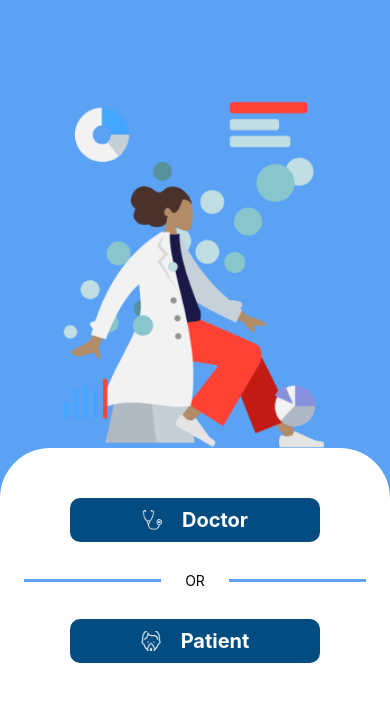
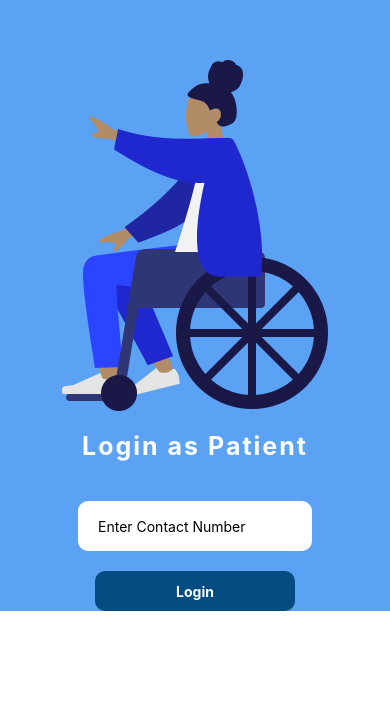
Before and after one commit to swaaz/Healthque, a React Native app: screen / in a window 390 px wide. Shown: the top 702 px of the page. Built offline with nearby package versions, Linux system fonts and the light colour scheme.

Commit message:
added patient and doctor pages

```diff
--- a/App.js
+++ b/App.js
@@ -1,12 +1,14 @@
 import { StatusBar } from 'expo-status-bar';
 import React from 'react';
 import { StyleSheet, Text, View } from 'react-native';
+import DoctorInitial from './screens/DoctorInitial';
 import LandingOption from './screens/LandingOption';
 import LandingPage from './screens/LandingPage';
+import PatientInitial from './screens/PatientInitial';
 
 export default function App() {
   return (
-    <LandingOption />
+    <PatientInitial />
   );
 }
 
--- /dev/null
+++ b/screens/DoctorInitial.jsx
@@ -0,0 +1,72 @@
+import React from 'react'
+import { Image, SafeAreaView, StyleSheet, Text, TextInput, TouchableOpacity, View } from 'react-native'
+
+const DoctorInitial = () => {
+    return (
+        <SafeAreaView>
+            <View style={styles.container}>
+                <Image
+                    source={require('../assets/vectors//doctor.png')}
+                    style={styles.doctor}
+                />
+                <View style={styles.form}>
+                    <Text style={styles.title}>Login as Doctor</Text>
+                    <TextInput  style={styles.input} placeholder={'Enter Contact Number'} />
+                    <TouchableOpacity style={styles.button}>
+                        <Text style={styles.submit}>Login</Text>
+                    </TouchableOpacity>
+                </View>
+            </View>
+        </SafeAreaView>
+    )
+}
+
+export default DoctorInitial;
+
+const styles = StyleSheet.create({
+    container : {
+        width: '100%',
+        height: '100%',
+        backgroundColor : '#5BA2F4',
+        alignItems : 'center',
+        justifyContent : 'space-around'
+    },
+    doctor : {
+        marginTop : 40
+    },
+    form : {
+        width: '100%',
+        alignItems : 'center',
+        justifyContent : 'space-evenly'
+    },
+    title : {
+        fontSize : 25,
+        color: 'white',
+        fontWeight : 'bold',
+        letterSpacing : 2,
+        marginVertical : 20
+    },
+    input : {
+        width: '60%',
+        backgroundColor : 'white',
+        height: 50,
+        borderRadius : 10,
+        paddingHorizontal : 20,
+        marginVertical : 20
+    },
+    button : {
+        width: 200,
+        backgroundColor : '#034C81',
+        alignItems : 'center',
+        justifyContent : 'center',
+        height: 40,
+        borderRadius : 10,
+
+    },
+    submit  :{
+        color: 'white',
+        fontWeight : 'bold'
+    }
+
+
+})
--- /dev/null
+++ b/screens/PatientInitial.jsx
@@ -0,0 +1,72 @@
+import React from 'react'
+import { Image, SafeAreaView, StyleSheet, Text, TextInput, TouchableOpacity, View } from 'react-native'
+
+const PatientInitial = () => {
+    return (
+        <SafeAreaView>
+            <View style={styles.container}>
+                <Image
+                    source={require('../assets/vectors/patient.png')}
+                    style={styles.doctor}
+                />
+                <View style={styles.form}>
+                    <Text style={styles.title}>Login as Patient</Text>
+                    <TextInput  style={styles.input} placeholder={'Enter Contact Number'} />
+                    <TouchableOpacity style={styles.button}>
+                        <Text style={styles.submit}>Login</Text>
+                    </TouchableOpacity>
+                </View>
+            </View>
+        </SafeAreaView>
+    )
+}
+
+export default PatientInitial;
+
+const styles = StyleSheet.create({
+    container : {
+        width: '100%',
+        height: '100%',
+        backgroundColor : '#5BA2F4',
+        alignItems : 'center',
+        justifyContent : 'space-around'
+    },
+    doctor : {
+        marginTop : 60
+    },
+    form : {
+        width: '100%',
+        alignItems : 'center',
+        justifyContent : 'space-evenly'
+    },
+    title : {
+        fontSize : 25,
+        color: 'white',
+        fontWeight : 'bold',
+        letterSpacing : 2,
+        marginVertical : 20
+    },
+    input : {
+        width: '60%',
+        backgroundColor : 'white',
+        height: 50,
+        borderRadius : 10,
+        paddingHorizontal : 20,
+        marginVertical : 20
+    },
+    button : {
+        width: 200,
+        backgroundColor : '#034C81',
+        alignItems : 'center',
+        justifyContent : 'center',
+        height: 40,
+        borderRadius : 10,
+
+    },
+    submit  :{
+        color: 'white',
+        fontWeight : 'bold'
+    }
+
+
+})
```
